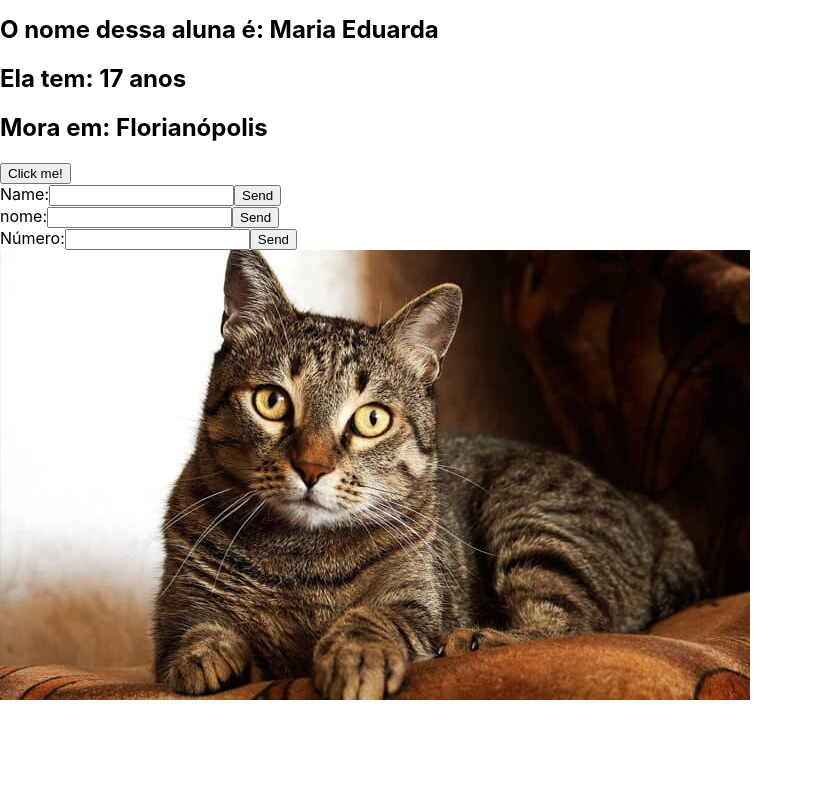
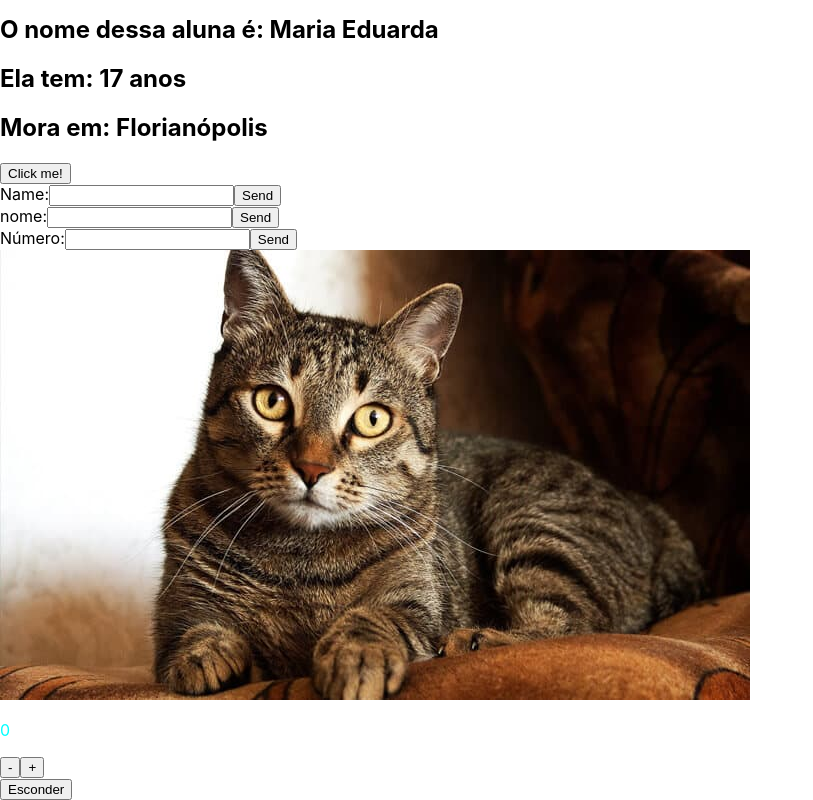
Before and after one commit to dudaborges/futuroDEV, a React (Create React App) app in the folder modulo-1/semana5/react/hello-world/: page / in a window 1280 px wide. Shown: the part 447-1247 px from the top of the page, without its empty margins (0-813 px from the left). Before the commit the page ends 1151 px from the top, so only its background shows below. Built offline with nearby package versions, Linux system fonts and the light colour scheme.

Commit message:
useState, useRef and useEffect

```diff
--- a/modulo-1/semana5/react/hello-world/src/App.js
+++ b/modulo-1/semana5/react/hello-world/src/App.js
@@ -6,6 +6,7 @@ import OnChange from './components/OnChange';
 import OnSubmit from './components/OnSubmit';
 import OnKeyDown from './components/OnKeyDowm';
 import OnMouseOver from './components/OnMouseOver';
+import Counter from './components/Counter';
 
 function App() {
   const name = "Maria Eduarda"
@@ -20,6 +21,7 @@ function App() {
       <OnSubmit />
       <OnKeyDown />
       <OnMouseOver />
+      <Counter />
     </div>
   );
 }
--- /dev/null
+++ b/modulo-1/semana5/react/hello-world/src/components/Counter.js
@@ -0,0 +1,55 @@
+import {useState, useRef, useEffect} from "react"
+
+const Counter = () => {
+    // inicialização
+    const [count, setCout] = useState(0)
+    const [show, setShow] = useState(true)
+    const numRef = useRef()
+
+    // montagem
+    useEffect(() => {
+        console.log('Componente está sendo montado!')
+    }, [])
+    // sem dependecia roda uma vez
+
+    // atualização
+    useEffect(() => {
+        console.log('Componente está sendo atualizado!')
+        numRef.current.style.color = randomColor()
+    }, [count])
+    // com dependencia roda conforme a atualização do estado dele
+
+    // desmontagem
+    useEffect(() => {
+        return () => {
+          console.log('Component está sendo desmontado!');
+        }
+      })
+
+    // count recebe um valor, e o setcut é a função que altera o valor
+    const handleIncrease = () => {
+        setCout (count + 1)
+    }
+
+    const handleDecrease = () => {
+        setCout (count - 1)
+    }
+
+    const randomColor = () => {
+        const colors = ['red', 'blue', 'green', 'yellow', 'pink', 'cyan', 'black']
+        return colors[Math.trunc(Math.random()*6) + 1]
+    }
+
+    return (
+        <div>
+          {show && <div>
+            <p ref={numRef}>{count}</p>
+            <button onClick={handleDecrease}>-</button>
+            <button onClick={handleIncrease}>+</button>
+          </div>}
+          <button onClick={() => setShow(!show)}>{show ? 'Esconder' : 'Mostrar'}</button>
+        </div>
+      )
+}
+
+export default Counter
```
